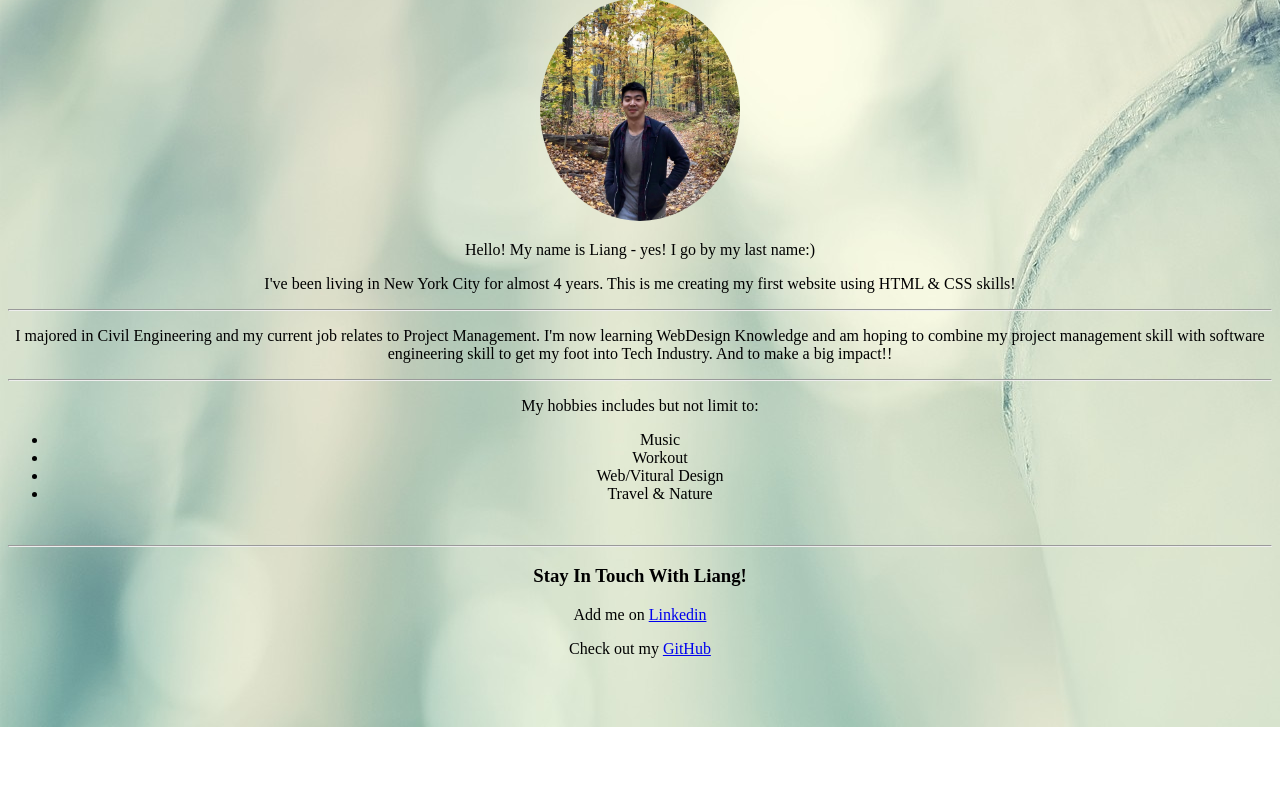
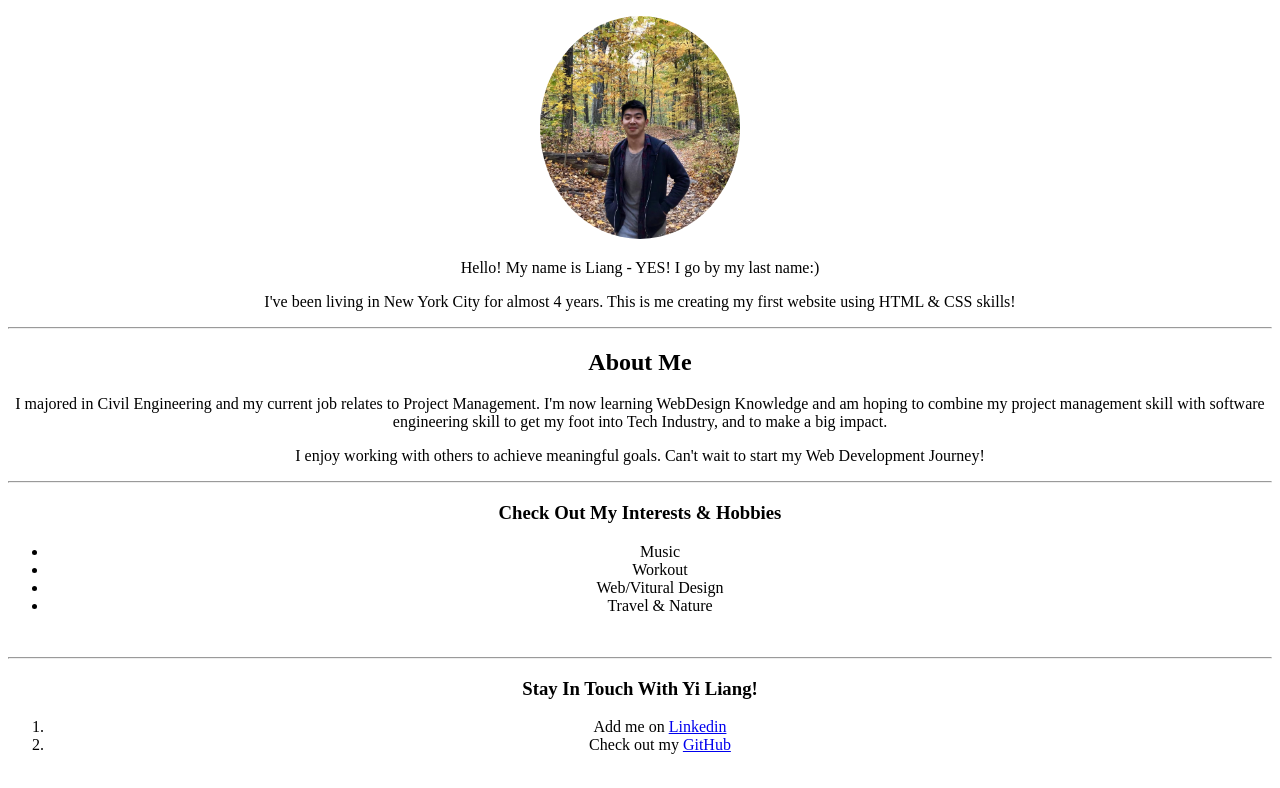
Before and after one commit to yl4322/First-Repo, a plain HTML site: page index.html in a window 1280 px wide. Shown: the part 73-861 px from the top of the page. Before the commit the page ends 800 px from the top, so only its background shows below. Drawn offline with Linux system fonts and the light colour scheme.

Commit message:
Update index.html

```diff
--- a/index.html
+++ b/index.html
@@ -1,5 +1,5 @@
 <!DOCTYPE html>
-<html>
+<html lang="en">
 
 <head>
   <meta charset="utf-8">
@@ -8,25 +8,31 @@
   <link href="style.css" rel="stylesheet" type="text/css" />
 </head>
 
-<body background="background2.jpeg">
+<body>
 
   <header>
    <div>
-     <h1>About Yi Liang</h1>
+     <h1 class="title">Yi Liang</h1>
    </div>
   </header>
+  <br>
 
   <img src="WechatIMG1052.jpeg" alt="my profile image" class="image-circle">
- <p> Hello! My name is Liang - yes! I go by my last name:)</p>
-  <p> I've been living in New York City for almost 4 years. This is me creating my first website using HTML & CSS skills!
+
+ <main class="interest">
+  <p>Hello! My name is Liang - YES! I go by my last name:)</p>
+  <p> I've been living in New York City for almost 4 years. This is me creating my first website using HTML & CSS skills!</p>
+</main>
 
     <hr>
+<article>
+    <h2>About Me</h2>
+  <p>I majored in Civil Engineering and my current job relates to Project Management. I'm now learning WebDesign Knowledge and am hoping to combine my project management skill with software engineering skill to get my foot into Tech Industry, and to make a big impact.</p>
+  <p> I enjoy working with others to achieve meaningful goals. Can't wait to start my Web Development Journey! </p>
+</article>
+    <hr>
 
-  <p>I majored in Civil Engineering and my current job relates to Project Management. I'm now learning WebDesign Knowledge and am hoping to combine my project management skill with software engineering skill to get my foot into Tech Industry. And to make a big impact!!</p>
-
-  <hr>
-
-  <p>My hobbies includes but not limit to:</p>
+  <h3> Check Out My Interests & Hobbies</h3>
   <ul>
     <li>Music</li>
     <li>Workout</li>
@@ -35,13 +41,15 @@
   </ul>
 
   <br> <hr>
-  <h3>Stay In Touch With Liang!</h3>
-  <p>Add me on <a href ="https://www.linkedin.com/in/yi-liang-78523713a/"> Linkedin</a></p>
-  <p>Check out my <a href ="https://github.com/yl4322/My-First-Webpage-Design-Using-CSS-HTML">GitHub</a></p>
+<footer>
+  <h3>Stay In Touch With Yi Liang!</h3>
+  <ol>
+    <li>Add me on <a href ="https://www.linkedin.com/in/yi-liang-78523713a/"> Linkedin</a></li>
+    <li>Check out my <a href ="https://github.com/yl4322/My-First-Webpage-Design-Using-CSS-HTML">GitHub</a></li>
+  </ol>
+</footer>
+   <br>
 
-  <!-- comment section
-  <p>Here is a link to <a href="https://www.apple.com/">Apple.com</a></p>
-  -->
    <script src="script.js"></script>
 </body>
 
```
